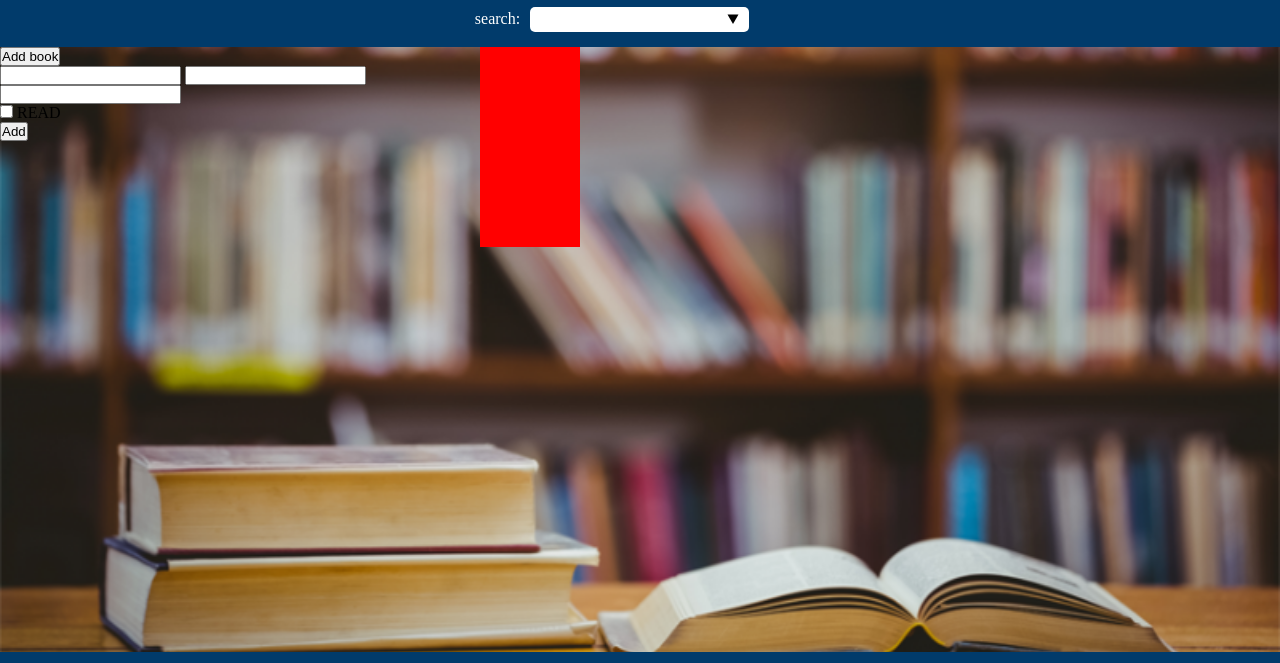
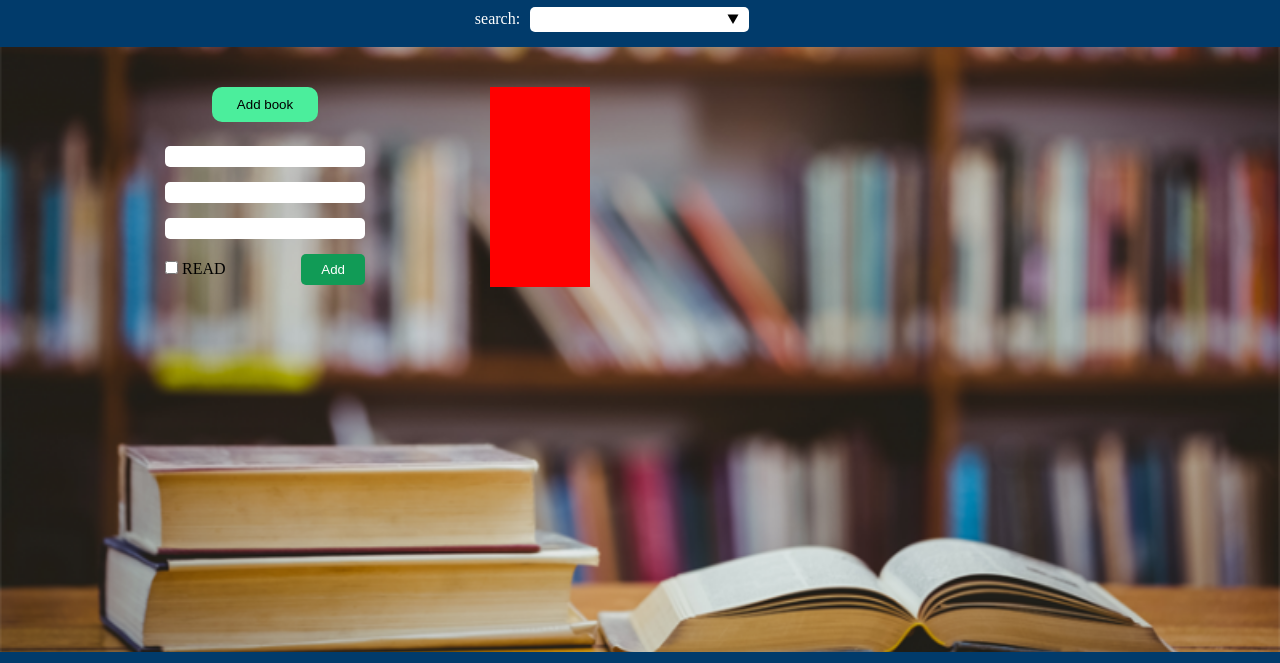
Before and after one commit to heno-s/odin-library, a website: page index.html in a window 1280 px wide. Shown: the part 66-729 px from the top of the page. Drawn offline with Linux system fonts and the light colour scheme.

Commit message:
Style form

```diff
--- a/style.css
+++ b/style.css
@@ -79,12 +79,75 @@ footer {
 main {
     display: flex;
     flex: 1;
+    padding: 40px;
     background: url(./images/library-background.png) no-repeat center /
         100% 120%;
 }
 
 .form-container {
+    display: flex;
+    flex-direction: column;
+    align-items: center;
     flex: 3;
+}
+
+.reveal-form {
+    cursor: pointer;
+    margin-bottom: 24px;
+    padding: 10px 25px;
+    border-radius: 10px;
+    border: none;
+    background-color: #4bee9c;
+}
+
+.reveal-form:hover {
+    background-color: #a1face;
+}
+
+.book-form {
+    display: flex;
+    gap: 15px;
+    flex-direction: column;
+    width: 200px;
+}
+
+.book-form input:not([type="checkbox"]) {
+    border: none;
+    padding: 3px 5px;
+    border-radius: 5px;
+    width: 100%;
+}
+
+.book-form > :last-child {
+    display: flex;
+    justify-content: space-between;
+    align-items: center;
+}
+
+.book-form input[type="checkbox"] {
+    cursor: pointer;
+    accent-color: #65e9a7;
+}
+
+.book-form input[type="checkbox"]:checked + label {
+    color: #65e9a7;
+}
+
+.book-form label[for="did_read"] {
+    cursor: pointer;
+}
+
+.submit {
+    cursor: pointer;
+    padding: 8px 20px;
+    border-radius: 5px;
+    border: none;
+    background-color: #119b56;
+    color: #fff;
+}
+
+.submit:hover {
+    background-color: #0e7943;
 }
 
 .books {
```
